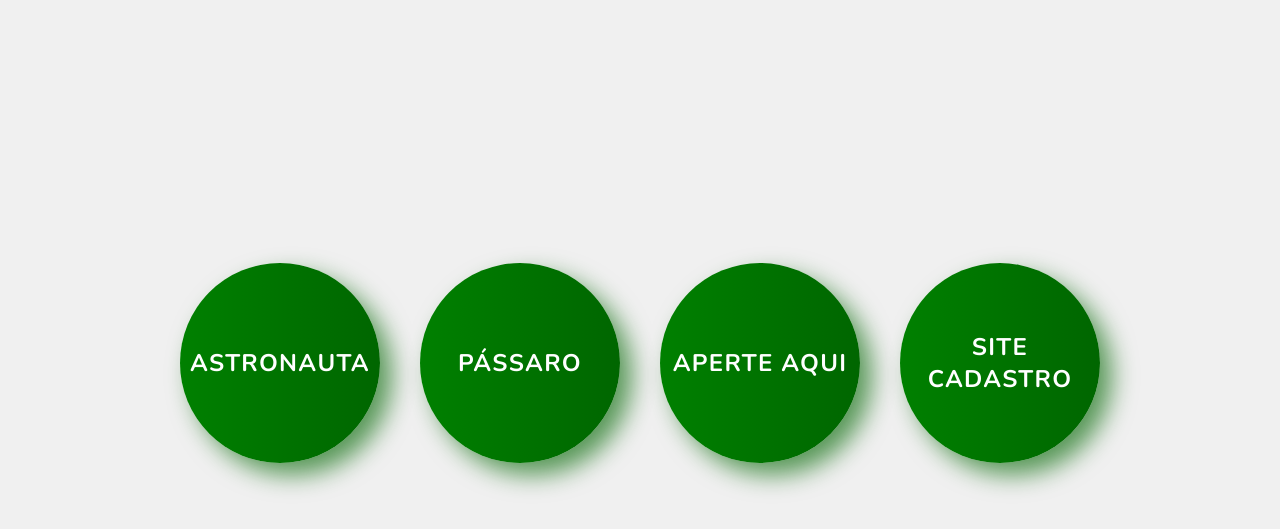
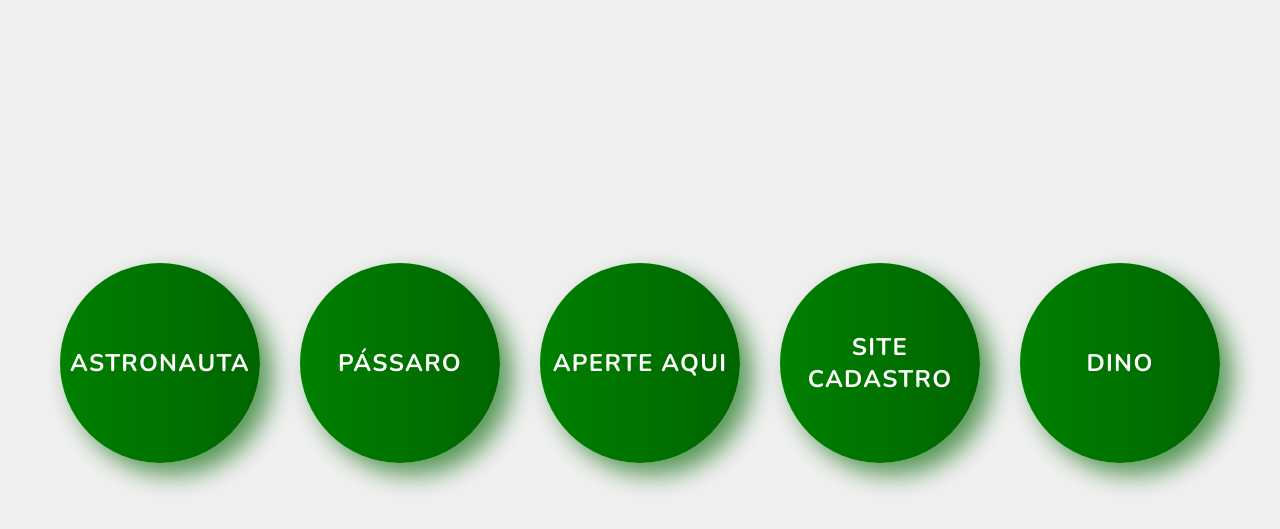
Before and after one commit to Lucas5963/lc-5963, a plain HTML site: page index.html in a window 1280 px wide. Shown: the part 209-738 px from the top of the page. Drawn offline with nearby package versions, Linux system fonts and the light colour scheme.

Commit message:
Atualizar o index.html

```diff
--- a/index.html
+++ b/index.html
@@ -116,8 +116,9 @@
 <body>
     <h1>Escolha um Jogo</h1>
     <button class="botao-grande" onclick="window.location.href='jogo-astronauta.html'">Astronauta</button>
-    <button class="botao-grande" onclick="window.location.href='dino-game.html'">Pássaro</button>
+    <button class="botao-grande" onclick="window.location.href='jogo-passaro.html'">Pássaro</button>
     <button class="botao-grande" onclick="window.location.href='https://www.youtube.com/'">Aperte Aqui</button>
     <button class="botao-grande" onclick="window.location.href='https://lucas5963.github.io/site-LC/'">Site Cadastro</button>
+    <button class="botao-grande" onclick="window.location.href='jogo-dino.html'">Dino</button>
 </body>
 </html>
```
